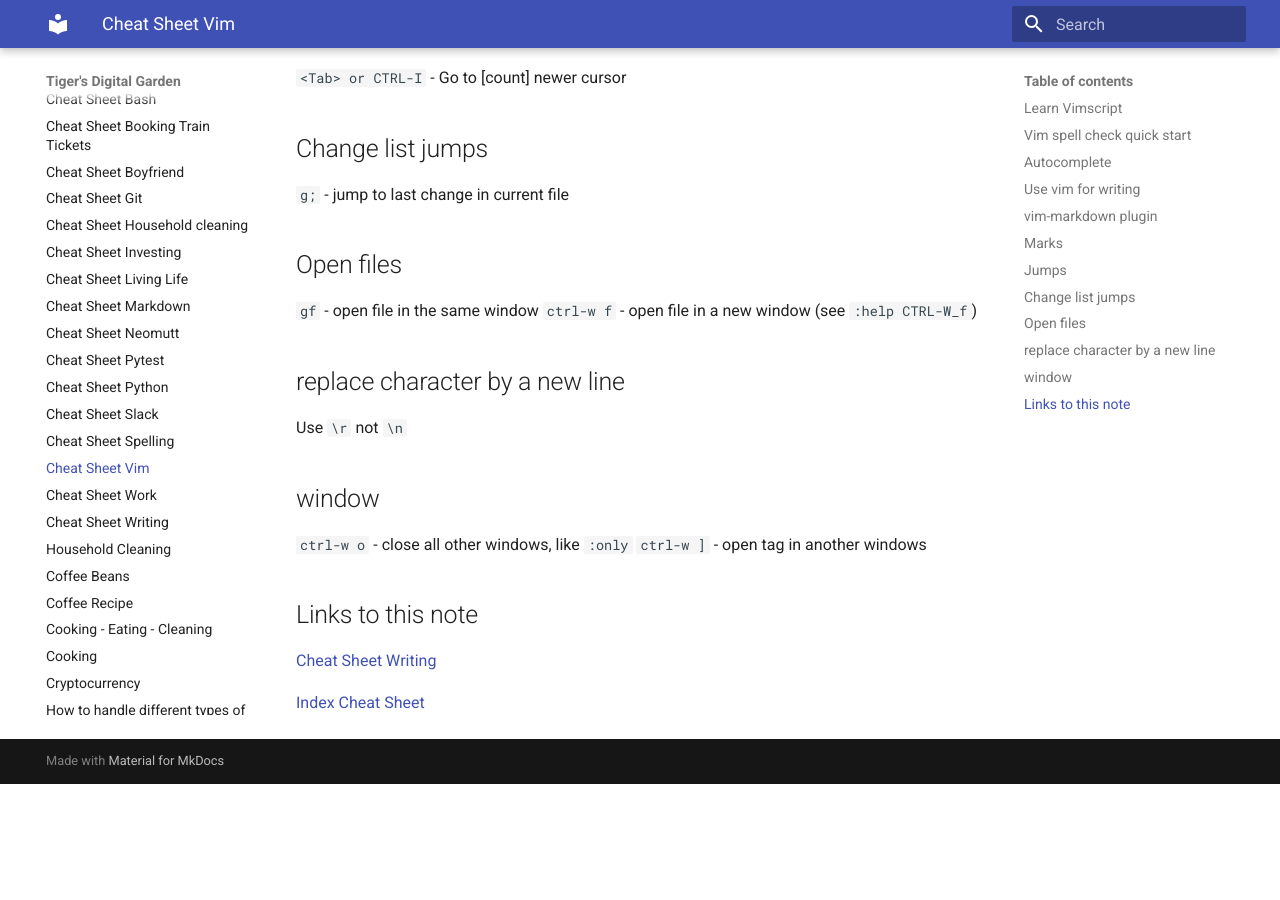
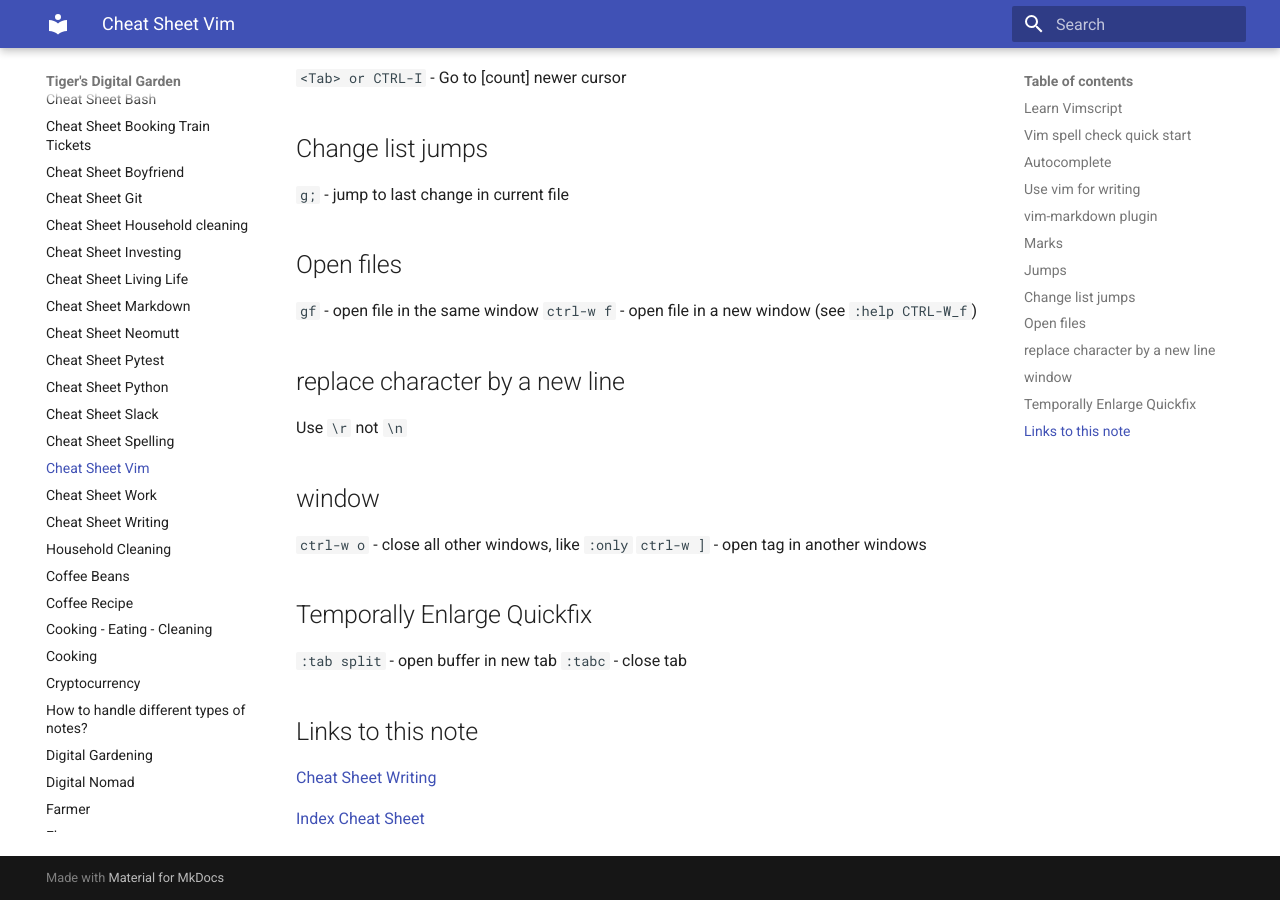
Before and after one commit to ynotstartups/notes, an MkDocs documentation site: the page built from notes/cheat-sheet-vim.md, in a window 1280 px wide and 900 px high, scrolled down 1524 px. Built offline with MkDocs 1.6.1 and Material for MkDocs 9.7.7, drawn with Linux system fonts in a browser that asks for light colours; before the commit the page ends 2308 px from its top, so only the background shows below that.

Commit message:
add a tip to Temporally enlarge quickfix window

```diff
--- a/notes/cheat-sheet-vim.md
+++ b/notes/cheat-sheet-vim.md
@@ -79,6 +79,11 @@
 `ctrl-w o` - close all other windows, like `:only`
 `ctrl-w ]` - open tag in another windows
 
+## Temporally Enlarge Quickfix
+
+`:tab split` - open buffer in new tab
+`:tabc` - close tab
+
 ## Links to this note
 
 [Cheat Sheet Writing](cheat-sheet-writing.md)
```
